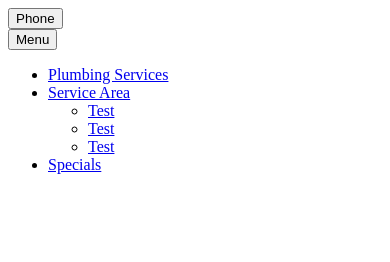
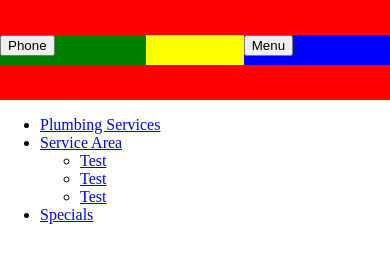
Before and after one commit to tripj33/Chicagolandplumbing, a plain HTML site: page index.html in a window 390 px wide. Drawn offline with nearby package versions, Linux system fonts and the light colour scheme.

Commit message:
Reverted to Previous working ver of mobile head

```diff
--- a/header.scss
+++ b/header.scss
@@ -56,7 +56,7 @@ header {
                 list-style-type: none;
                 width: 100vw;
                 padding: 0;
-                height: calc(100vh - 150px});
+                height: calc(100vh - 150px);
                 li {
                     padding: 10px;
                     align-items: start;
@@ -85,3 +85,4 @@ header {
 
 
 }
+}
--- a/index.html
+++ b/index.html
@@ -3,44 +3,12 @@
     <head>
         <meta charset="UTF-8">
         <meta name="viewport" content="width=device-width, initial-scale=1.0">
-        <!-- <link rel="stylesheet" href="./header.css"> -->
+        <link rel="stylesheet" href="./header.css">
 
   <script src="https://code.jquery.com/jquery-3.4.1.min.js"
   integrity="sha256-CSXorXvZcTkaix6Yvo6HppcZGetbYMGWSFlBw8HfCJo="
   crossorigin="anonymous"></script>
 
-
-<!--
-  <script>
-let mobileStyles = '<link rel="stylesheet" type="text/css" href="./header.css">';
-let tabletStyles = '<link rel="stylesheet" type="text/css" href="./none.css">';
-
-function resize() {
-    if ( $(window).width() < 769) {
-        $('head').append(mobileStyles);
-        $('head').remove(tabletStyles);
-
-    } else{
-        $('head').append(tabletStyles);
-        $('head').remove(mobileStyles);
-
-    }
-
-}
-$(window).on("resize", resize);
-resize();
-
-
-    //   let screenSize = window.innerWidth;
-    //     $(window).resize(function(){
-    //       screenSize = window.innerWidth;
-    //   })
-    //   let styleSheet = document.getElementsByClassName('responsive');
-    //   if(screenSize < 768){
-    //     $('head').append('<link rel="stylesheet" type="text/css" href="./header.css">')
-    //   }
-
-  </script> -->
   <script src="./header.js"></script>
         <title>Document</title>
     </head>
@@ -64,13 +32,13 @@ resize();
                         <li class="has-submenu">
                             <a href="#">Service Area</a>
                             <ul class="submenu" data-submenu="submenu-closed">
-                                <li class="submenu-item">
+                                <li>
                                     <a href="#">Test</a>
                                 </li>
-                                <li class="submenu-item">
+                                <li>
                                     <a href="#">Test</a>
                                 </li>
-                                <li class="submenu-item">
+                                <li>
                                     <a href="#">Test</a>
                                 </li>
                             </ul>
```
Also changed, not shown: header.js (indentation only).
